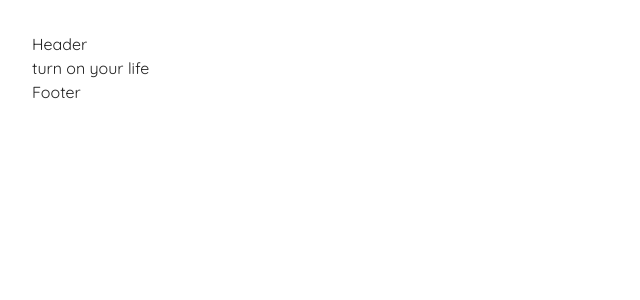
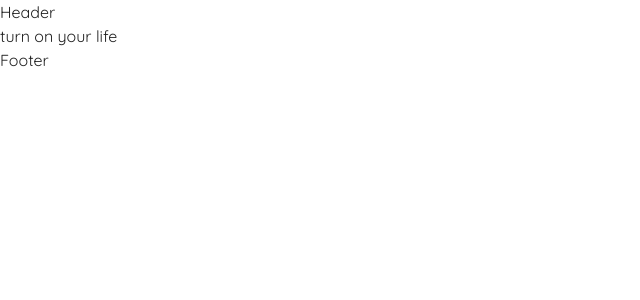
Before and after one commit to kska01/test-life-on-web, a React (Vite) app in the folder fe/: page / in a window 1280 px wide. Shown: the top 300 px of the page, without its empty margins (0-640 px from the left). Built offline with nearby package versions, Linux system fonts and the light colour scheme; a web font is replaced by a local one.

Commit message:
design: 아이템들의 화면배치를 위한 설정 추가

```diff
--- a/fe/src/App.css
+++ b/fe/src/App.css
@@ -1,6 +1,4 @@
 #root {
   max-width: 1280px;
   margin: 0 auto;
-  padding: 2rem;
-  /* text-align: center; */
 }
--- a/fe/src/RootLayout.jsx
+++ b/fe/src/RootLayout.jsx
@@ -5,10 +5,10 @@
 
 export default function RootLayout() {
   return (
-    <>
+    <section className="flex flex-col min-h-screen">
       <Header></Header>
       <Outlet></Outlet>
       <Footer></Footer>
-    </>
+    </section>
   );
 }
```
